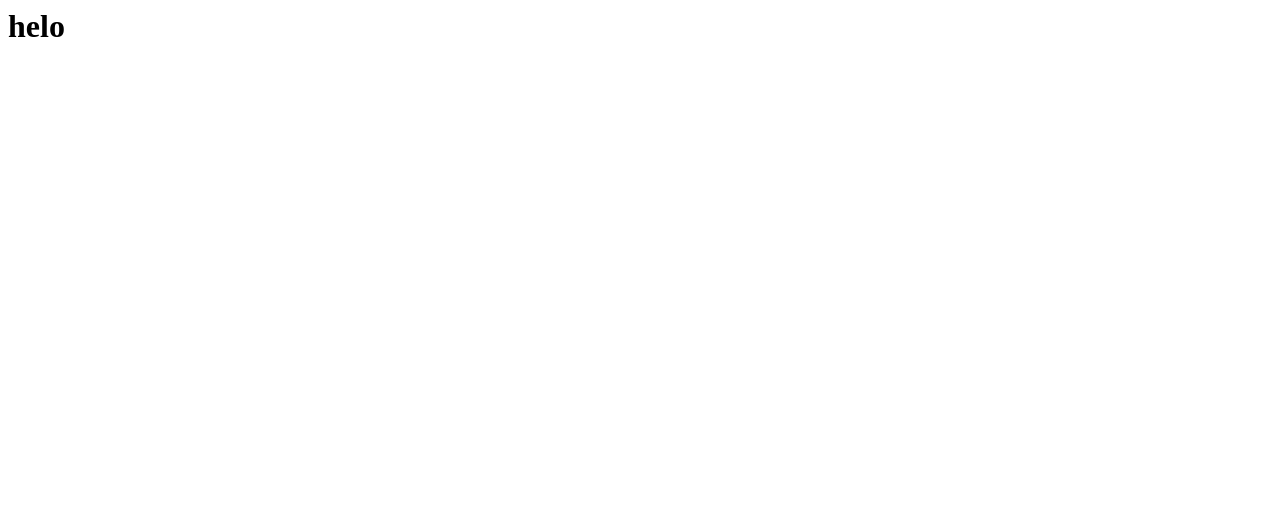
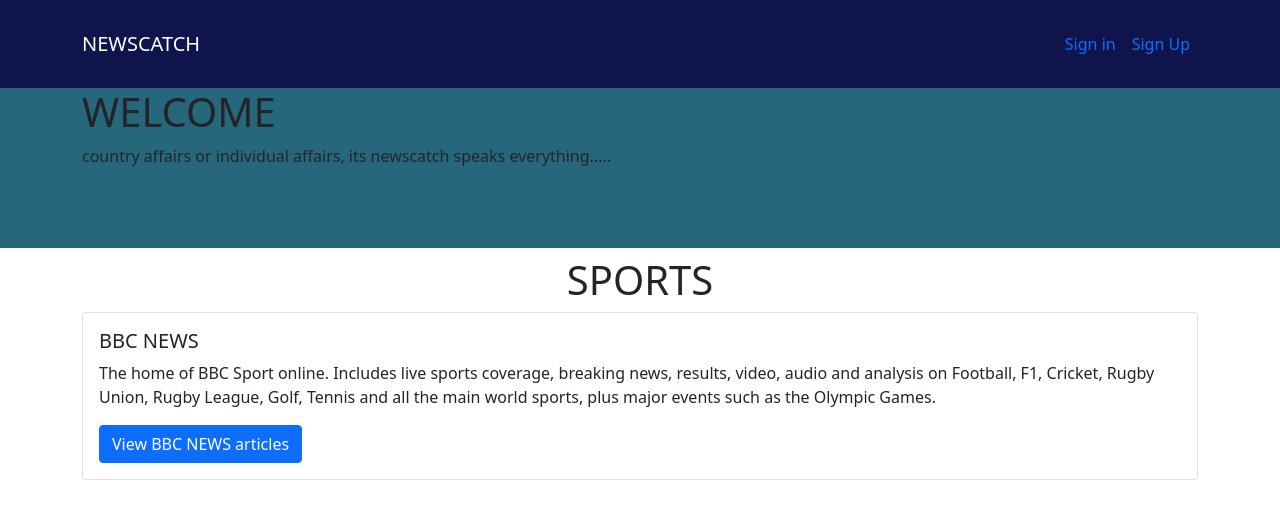
Before and after one commit to sling254/Newscatch, a Flask app: page / in a window 1280 px wide. Before the commit the part shown is almost empty. Shown: the top 519 px of the page. Run offline with Flask 2, Linux system fonts and the light colour scheme.

Commit message:
add base html page

```diff
--- a/app/main/views.py
+++ b/app/main/views.py
@@ -1,4 +1,4 @@
-from flask import render_template
+from flask import render_template, url_for
 from . import main
 
 
--- /dev/null
+++ b/app/static/main.css
@@ -0,0 +1,13 @@
+
+.navbar{
+    background-color: #10144C;
+}
+.navbar-brand {
+    color: white !important;
+}
+
+#hero{
+    min-height: 20vh;
+    background-color:#27677B;
+
+}
--- /dev/null
+++ b/app/templates/base.html
@@ -0,0 +1,65 @@
+<!doctype html>
+<html lang="en">
+  <head>
+    <!-- Required meta tags -->
+    <meta charset="utf-8">
+    <meta name="viewport" content="width=device-width, initial-scale=1">
+    <!-- Bootstrap CSS -->
+    <link href="https://cdn.jsdelivr.net/npm/bootstrap@5.0.2/dist/css/bootstrap.min.css" rel="stylesheet" integrity="sha384-EVSTQN3/azprG1Anm3QDgpJLIm9Nao0Yz1ztcQTwFspd3yD65VohhpuuCOmLASjC" crossorigin="anonymous">
+
+    <link rel="stylesheet" href="{{ url_for('static', filename='main.css')}}">
+
+    {% if title %}
+        <title>NewsCatch -- {{ title}}</title>
+    {% else %}
+        <title>NewsCatch </title>
+    {% endif %}
+
+  </head>
+  <body>
+      <!-- start navbar -->
+    <nav class="navbar navbar-expand-lg py-4 ">
+        <div class="container">
+          <a class="navbar-brand"  href="#">NEWSCATCH</a>
+          <button class="navbar-toggler" type="button" data-bs-toggle="collapse" data-bs-target="#navbarSupportedContent" aria-controls="navbarSupportedContent" aria-expanded="false" aria-label="Toggle navigation">
+            <span class="navbar-toggler-icon"></span>
+          </button>
+          <div class="collapse navbar-collapse" id="navbarSupportedContent">
+            <ul class="navbar-nav ms-auto mb-2 mb-lg-0">
+              <li class="nav-item">
+                <a class="nav-link active" aria-current="page" href="#">Sign in</a>
+              </li>
+              <li class="nav-item">
+                <a class="nav-link" href="#">Sign Up</a>
+              </li>
+            </ul>
+          </div>
+        </div>
+      </nav>
+      <!-- End navbar -->
+
+      <!-- Start hero section -->
+      <section id="hero">
+          <div class="container">
+            <h1 >WELCOME</h1>
+            <P>country affairs or individual affairs, its newscatch speaks everything.....</P>
+          </div>
+
+
+      </section>
+      <!-- End hero section -->
+
+
+    <!-- insert code block -->
+   {% block content%}
+   {% endblock %}
+    <!-- Custom javascript -->
+    <script src="https://code.jquery.com/jquery-3.6.0.min.js" integrity="sha256-/xUj+3OJU5yExlq6GSYGSHk7tPXikynS7ogEvDej/m4=" crossorigin="anonymous"></script>
+    <script src="{{url_for('static',filename='index.js')}}"></script>
+
+    <!-- Option 1: Bootstrap Bundle with Popper -->
+    <script src="https://cdn.jsdelivr.net/npm/bootstrap@5.0.2/dist/js/bootstrap.bundle.min.js" integrity="sha384-MrcW6ZMFYlzcLA8Nl+NtUVF0sA7MsXsP1UyJoMp4YLEuNSfAP+JcXn/tWtIaxVXM" crossorigin="anonymous"></script>
+
+
+  </body>
+</html>
--- a/app/templates/index.html
+++ b/app/templates/index.html
@@ -1,3 +1,16 @@
-<h1>
-    helo
-</h1>
+{% extends 'base.html' %}
+
+
+{% block content %}
+<div class="container mt-2">
+    <h1  class="text-center">SPORTS</h1>
+    <div class="card" >
+        <div class="card-body">
+        <h5 class="card-title">BBC NEWS</h5>
+        <p class="card-text">The home of BBC Sport online. Includes live sports coverage, breaking news, results, video, audio and analysis on Football, F1, Cricket, Rugby Union, Rugby League, Golf, Tennis and all the main world sports, plus major events such as the Olympic Games.</p>
+        <a href="#" class="btn btn-primary">View BBC NEWS articles</a>
+        </div>
+    </div>
+</div>
+
+{% endblock %}
```
Also changed, not shown: app/static/index.js (added).
